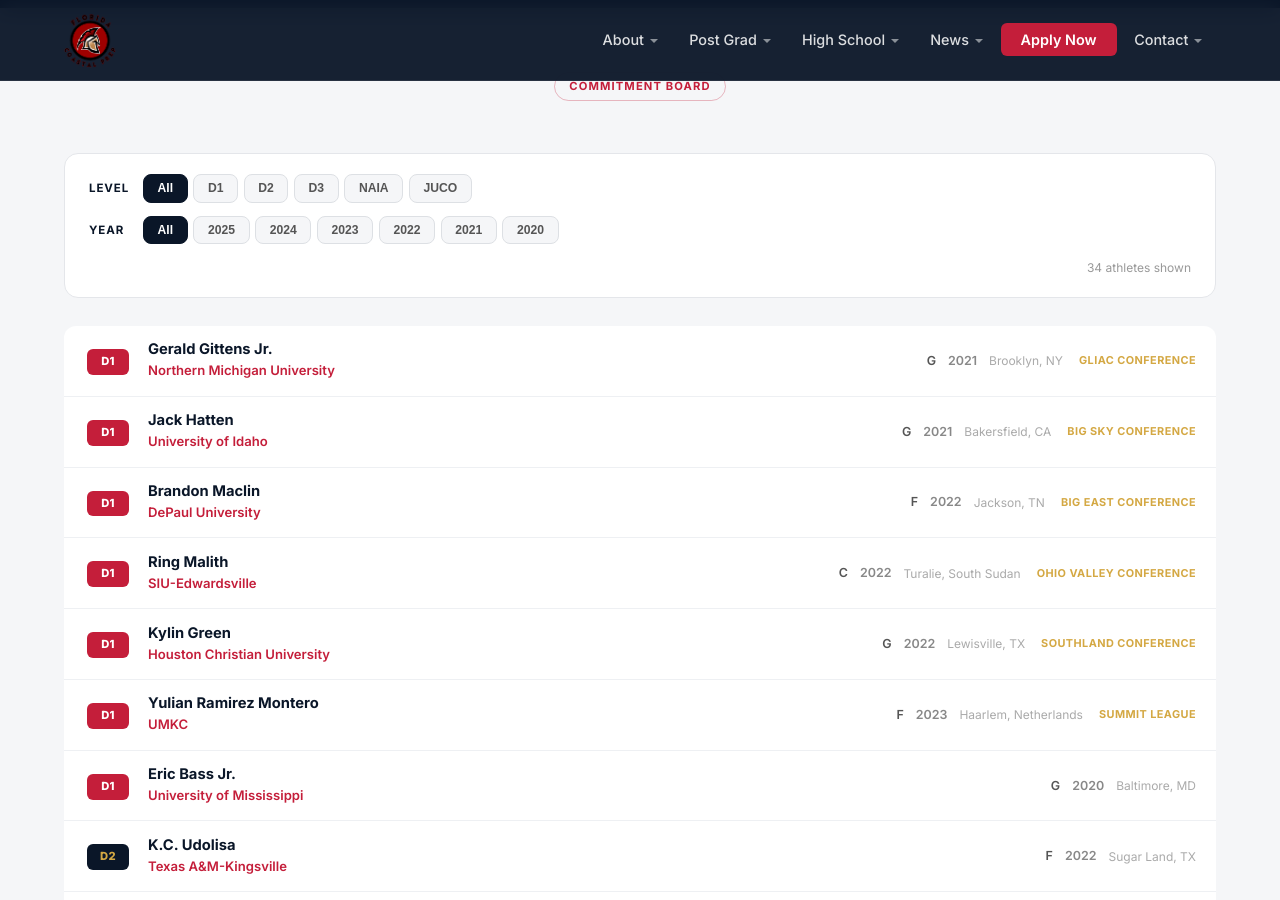
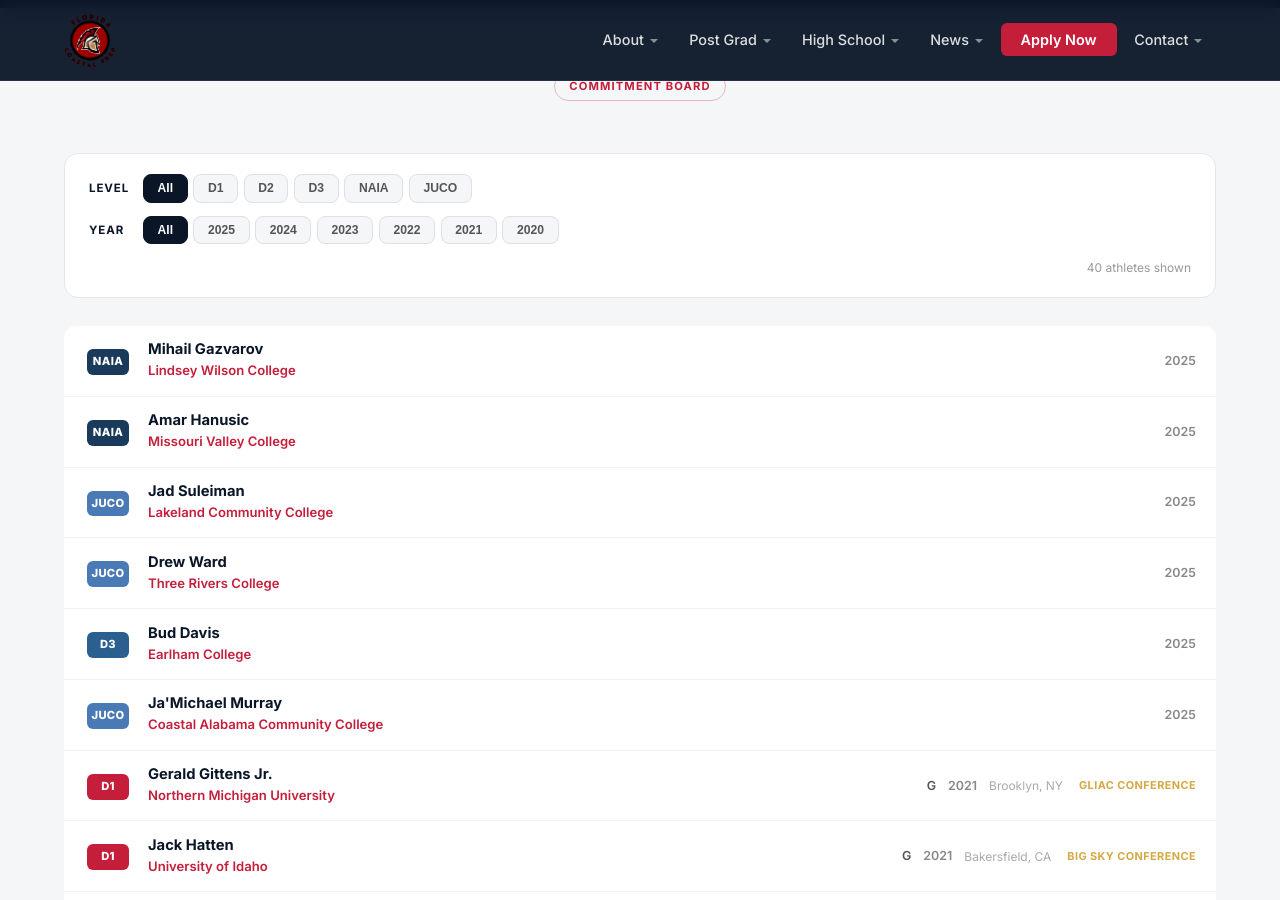
Before and after one commit to CoachD23/fcp-jekyll-site, a Jekyll site: the page built from commitments.html, in a window 1280 px wide and 900 px high, scrolled down 1338 px. Built offline with Jekyll 4.4.1, drawn with Linux system fonts in a browser that asks for light colours; a script that is not in the unit is left out.

Commit message:
Add 6 new commitments: Gazvarov, Hanusic, Suleiman, Ward, Davis, Murray

```diff
--- a/_data/commitments.yml
+++ b/_data/commitments.yml
@@ -1,6 +1,66 @@
 # Florida Coastal Prep — College Commitments
 # Source: RealGM + FCP records
 # Add new entries at the top. Fields: name, sport, school, year, position, level, hometown, image (optional), note (optional)
+
+- name: "Mihail Gazvarov"
+  sport: "Basketball"
+  school: "Lindsey Wilson College"
+  year: 2025
+  position: ""
+  level: "NAIA"
+  hometown: ""
+  image: ""
+  note: ""
+
+- name: "Amar Hanusic"
+  sport: "Basketball"
+  school: "Missouri Valley College"
+  year: 2025
+  position: ""
+  level: "NAIA"
+  hometown: ""
+  image: ""
+  note: ""
+
+- name: "Jad Suleiman"
+  sport: "Basketball"
+  school: "Lakeland Community College"
+  year: 2025
+  position: ""
+  level: "JUCO"
+  hometown: ""
+  image: ""
+  note: ""
+
+- name: "Drew Ward"
+  sport: "Basketball"
+  school: "Three Rivers College"
+  year: 2025
+  position: ""
+  level: "JUCO"
+  hometown: ""
+  image: ""
+  note: ""
+
+- name: "Bud Davis"
+  sport: "Basketball"
+  school: "Earlham College"
+  year: 2025
+  position: ""
+  level: "D3"
+  hometown: ""
+  image: ""
+  note: ""
+
+- name: "Ja'Michael Murray"
+  sport: "Basketball"
+  school: "Coastal Alabama Community College"
+  year: 2025
+  position: ""
+  level: "JUCO"
+  hometown: ""
+  image: ""
+  note: ""
 
 - name: "Gerald Gittens Jr."
   sport: "Basketball"
```
